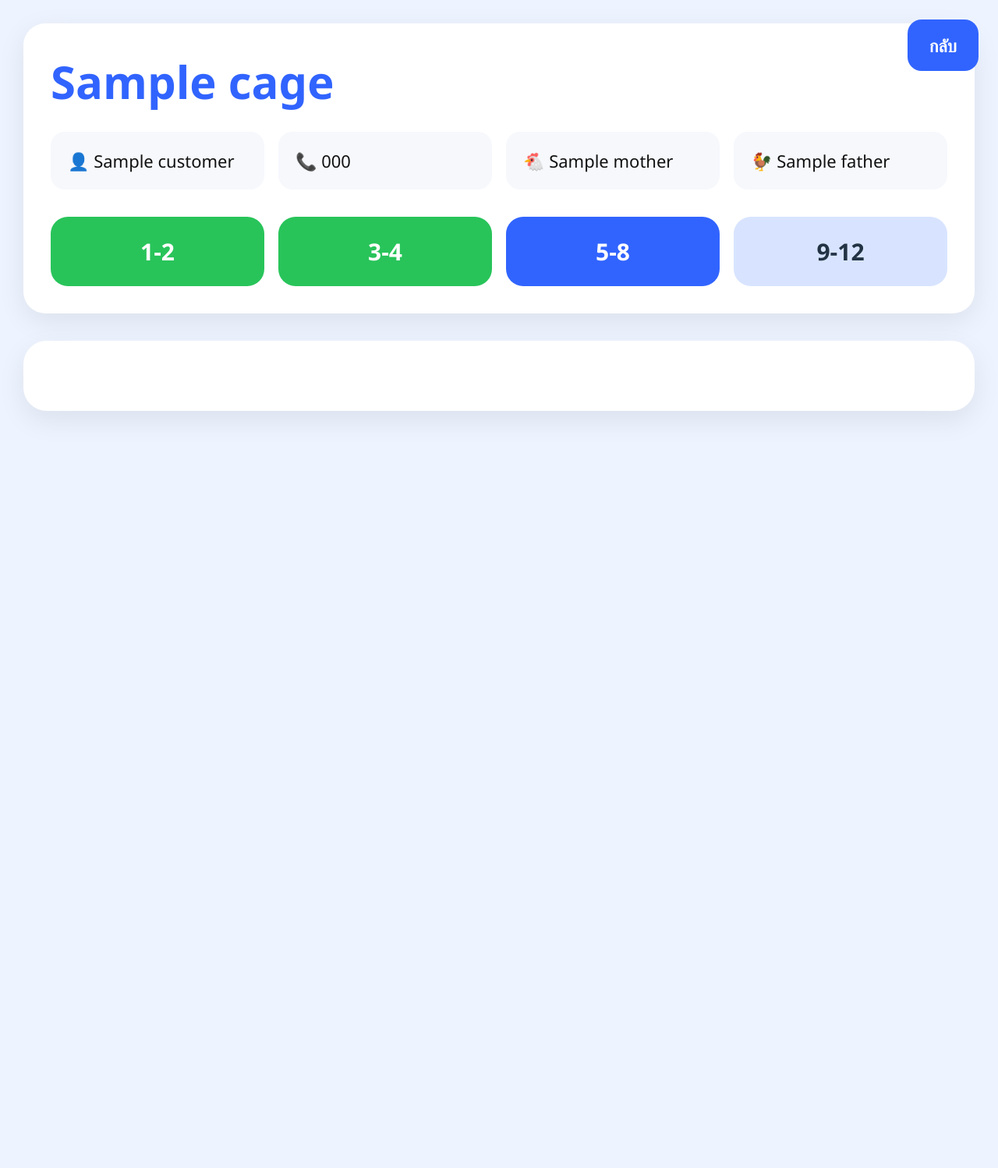
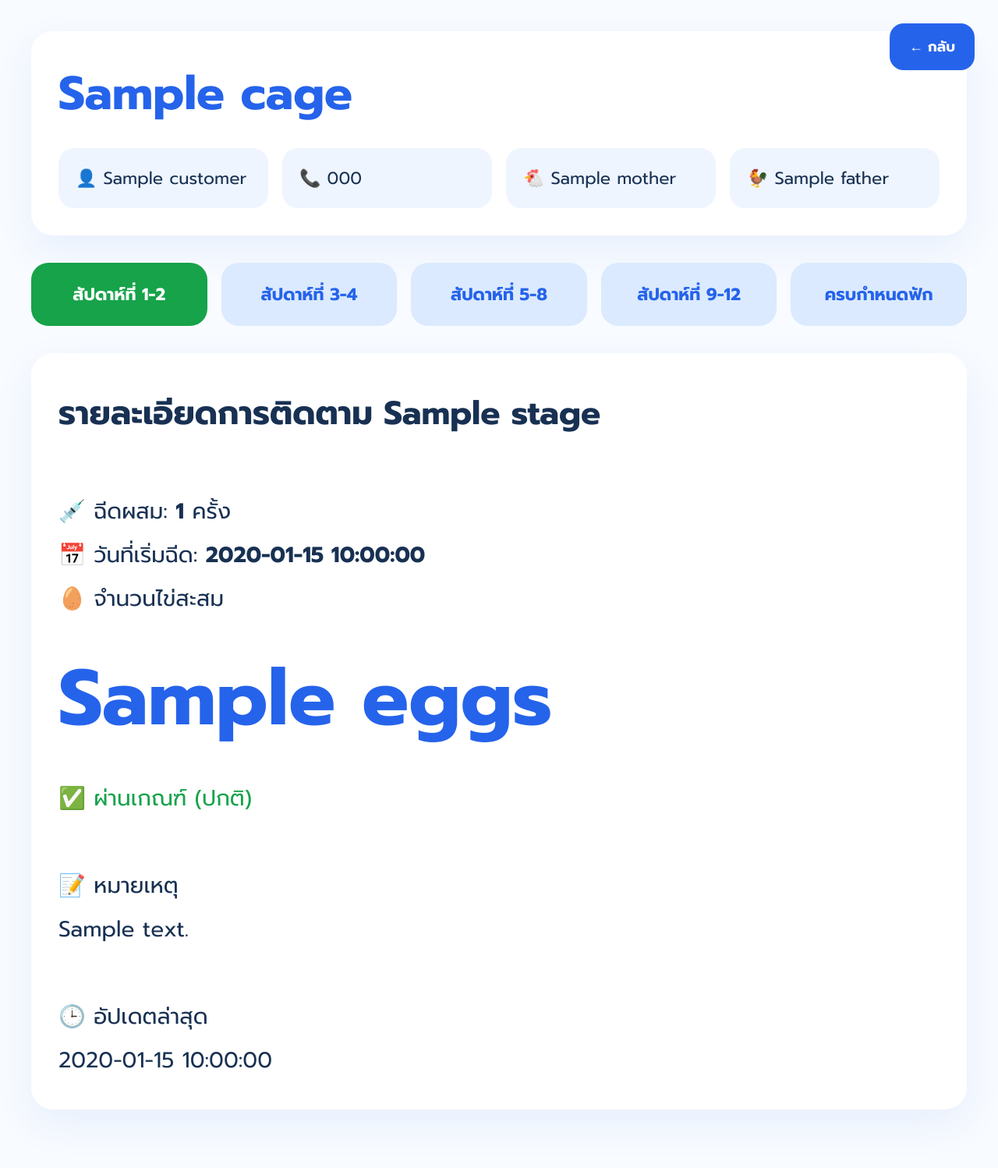
Before and after one commit to tanthai050864-prog/farm-kai, a Flask app: template templates/status.html in a window 1280 px wide. Shown: the whole page at 78% size. Before the commit the page ends 532 px from the top, so only its background shows below. Run offline with Flask 3, Linux system fonts and the light colour scheme; the template is opened without the code that fills it: most values are stand-ins (such as "Sample title", 1, 10 or a date in 2020).

Commit message:
new status ui

```diff
--- a/templates/status.html
+++ b/templates/status.html
@@ -5,201 +5,194 @@
 <meta name="viewport" content="width=device-width, initial-scale=1">
 
 <style>
+@import url('https://fonts.googleapis.com/css2?family=Prompt:wght@300;400;700&display=swap');
+
+*{
+margin:0;
+padding:0;
+box-sizing:border-box;
+font-family:'Prompt',sans-serif;
+}
+
 body{
-    margin:0;
-    font-family:'Segoe UI';
-    background:#eef4ff;
-    color:#111;
+background:#f8fbff;
+padding:40px;
+color:#183153;
 }
 
 .wrap{
 max-width:1700px;
 margin:auto;
-    padding:30px;
 }
 
-.top{
+.card{
 background:white;
 border-radius:28px;
 padding:35px;
-    box-shadow:0 10px 35px rgba(0,0,0,.08);
+box-shadow:0 18px 50px rgba(37,99,235,.08);
+margin-bottom:35px;
 }
 
-h1{
-    font-size:58px;
-    margin:0;
-    color:#3164ff;
+.title{
+font-size:60px;
+font-weight:700;
+color:#2563eb;
+margin-bottom:25px;
 }
 
 .info{
 display:grid;
 grid-template-columns:repeat(4,1fr);
 gap:18px;
-    margin-top:25px;
 }
 
-.info div{
-    background:#f6f8fc;
+.box{
+background:#eef5ff;
 padding:22px;
-    border-radius:18px;
+border-radius:20px;
 font-size:22px;
+font-weight:500;
 }
 
-.weeks{
+.tabs{
 display:grid;
-    grid-template-columns:repeat(4,1fr);
+grid-template-columns:repeat(5,1fr);
 gap:18px;
-    margin-top:35px;
+margin-bottom:35px;
 }
 
-.week{
+.tab{
 padding:24px;
 border-radius:22px;
 text-align:center;
-    font-size:30px;
-    font-weight:bold;
-    cursor:pointer;
-    transition:.25s;
+font-size:22px;
+font-weight:700;
 }
 
-.done{background:#28c45a;color:white;}
-.now{background:#3164ff;color:white;}
-.wait{background:#d8e4ff;color:#234;}
+.active{
+background:#2563eb;
+color:white;
+box-shadow:0 12px 25px rgba(37,99,235,.25);
+}
 
-.week:hover{
-transform:translateY(-6px);
+.done{
+background:#16a34a;
+color:white;
+}
+
+.wait{
+background:#dbeafe;
+color:#2563eb;
 }
 
 .detail{
-    margin-top:35px;
-    background:white;
-    border-radius:30px;
-    padding:45px;
-    box-shadow:0 12px 35px rgba(0,0,0,.08);
+font-size:28px;
+line-height:2;
 }
 
 .big{
-    font-size:130px;
-    font-weight:bold;
-    margin:25px 0;
+font-size:100px;
+font-weight:700;
+color:#2563eb;
 }
 
-.good{color:#28c45a;}
-.bad{color:#ff3d3d;}
-.nowtxt{color:#3164ff;}
-
-.note{
-    font-size:28px;
-    margin:20px 0;
-}
-
-.alert{
-    color:#ff3d3d;
-    font-weight:bold;
-}
-
-.ok{
-    color:#28c45a;
-    font-weight:bold;
-}
+.good{color:#16a34a;}
+.bad{color:#dc2626;}
 
 .back{
 position:fixed;
-top:25px;
-right:25px;
-background:#3164ff;
+top:30px;
+right:30px;
+background:#2563eb;
 color:white;
-padding:18px 28px;
+padding:16px 25px;
 border-radius:18px;
 text-decoration:none;
-font-size:22px;
 font-weight:bold;
+font-size:18px;
 }
 </style>
 </head>
 <body>
 
-<a class="back" href="javascript:history.back()">กลับ</a>
+<a class="back" href="javascript:history.back()">← กลับ</a>
 
 <div class="wrap">
 
-<div class="top">
-<h1>{{cage}}</h1>
+<div class="card">
+<div class="title">{{cage}}</div>
 
 <div class="info">
-<div>👤 {{data.customer}}</div>
-<div>📞 {{data.phone}}</div>
-<div>🐔 {{data.mother}}</div>
-<div>🐓 {{data.father}}</div>
-</div>
-
-<div class="weeks">
-<div class="week done" onclick="showWeek(1)">1-2</div>
-<div class="week done" onclick="showWeek(2)">3-4</div>
-<div class="week now" onclick="showWeek(3)">5-8</div>
-<div class="week wait" onclick="showWeek(4)">9-12</div>
+<div class="box">👤 {{data.customer}}</div>
+<div class="box">📞 {{data.phone}}</div>
+<div class="box">🐔 {{data.mother}}</div>
+<div class="box">🐓 {{data.father}}</div>
 </div>
 </div>
 
-<div class="detail" id="detail"></div>
+<div class="tabs">
+
+<div class="tab {% if stage=='1-2' %}active{% else %}done{% endif %}">
+สัปดาห์ที่ 1-2
+</div>
+
+<div class="tab {% if stage=='3-4' %}active{% elif stage in ['5-8','9-12','done'] %}done{% else %}wait{% endif %}">
+สัปดาห์ที่ 3-4
+</div>
+
+<div class="tab {% if stage=='5-8' %}active{% elif stage in ['9-12','done'] %}done{% else %}wait{% endif %}">
+สัปดาห์ที่ 5-8
+</div>
+
+<div class="tab {% if stage=='9-12' %}active{% elif stage=='done' %}done{% else %}wait{% endif %}">
+สัปดาห์ที่ 9-12
+</div>
+
+<div class="tab {% if stage=='done' %}active{% else %}wait{% endif %}">
+ครบกำหนดฟัก
+</div>
 
 </div>
 
-<script>
+<div class="card">
 
-const eggs={{data.status.get('eggs',0)}};
+<div class="detail">
 
-function showWeek(w){
+<h2>รายละเอียดการติดตาม {{stage}}</h2><br>
 
-let html='';
+💉 ฉีดผสม:
+<b>{{data.status.get('inject_count','0')}}</b> ครั้ง<br>
 
-if(w==1){
-html=`
-<h2>สัปดาห์ 1-2 : ฉีดผสม + เก็บไข่</h2>
-<div class="big good">${eggs}</div>
-<div class="note">จำนวนไข่</div>
-<div class="${eggs>=6?'ok':'alert'}">
-${eggs>=6?'ผ่านเกณฑ์':'ต่ำกว่าเกณฑ์ ต้องตรวจแม่ไก่'}
+📅 วันที่เริ่มฉีด:
+<b>{{data.status.get('inject_date','-')}}</b><br>
+
+🥚 จำนวนไข่สะสม
+
+<div class="big">
+{{data.status.get('eggs','0')}}
 </div>
-<p>ฉีดวันที่ : {{data.status.get('inject_date','-')}}</p>
-<p>จำนวนฉีด : {{data.status.get('inject_count','-')}} ครั้ง</p>
-`;
-}
 
-if(w==2){
-html=`
-<h2>สัปดาห์ 3-4 : ตรวจจำนวนไข่</h2>
-<div class="big ${eggs>=6?'good':'bad'}">${eggs}</div>
-<div class="note">ไข่สะสม</div>
-<p>เกณฑ์ขั้นต่ำ 6 ฟอง</p>
-`;
-}
+{% if data.status.get('eggs',0)|int >= 6 %}
+<span class="good">✅ ผ่านเกณฑ์ (ปกติ)</span>
+{% else %}
+<span class="bad">⚠ ต่ำกว่าเกณฑ์ ต้องตรวจแม่ไก่</span>
+{% endif %}
 
-if(w==3){
-html=`
-<h2>สัปดาห์ 5-8 : กำลังกกไข่</h2>
-<div class="big nowtxt">LIVE</div>
-<div class="note">ควบคุมอุณหภูมิ + ความชื้น</div>
-<p>เริ่มกก : {{data.status.get('brooding','-')}}</p>
-<p>อีก 12 วันเช็คเชื้อ</p>
-`;
-}
+<br><br>
 
-if(w==4){
-html=`
-<h2>สัปดาห์ 9-12 : ตรวจเชื้อ + เตรียมฟัก</h2>
-<div class="big">🐣</div>
-<p>ผลเช็ค : {{data.status.get('check_result','รอเช็ค')}}</p>
-<p>{{data.status.get('note','-')}}</p>
-`;
-}
+📝 หมายเหตุ<br>
+{{data.status.get('note','-')}}
 
-document.getElementById('detail').innerHTML=html;
-}
+<br><br>
 
-showWeek(3);
+🕒 อัปเดตล่าสุด<br>
+{{data.status.get('updated_at','ยังไม่เคยอัปเดต')}}
 
-</script>
+</div>
+
+</div>
+
+</div>
 
 </body>
 </html>
```
Lines whose indentation alone changed are shown as unchanged.
